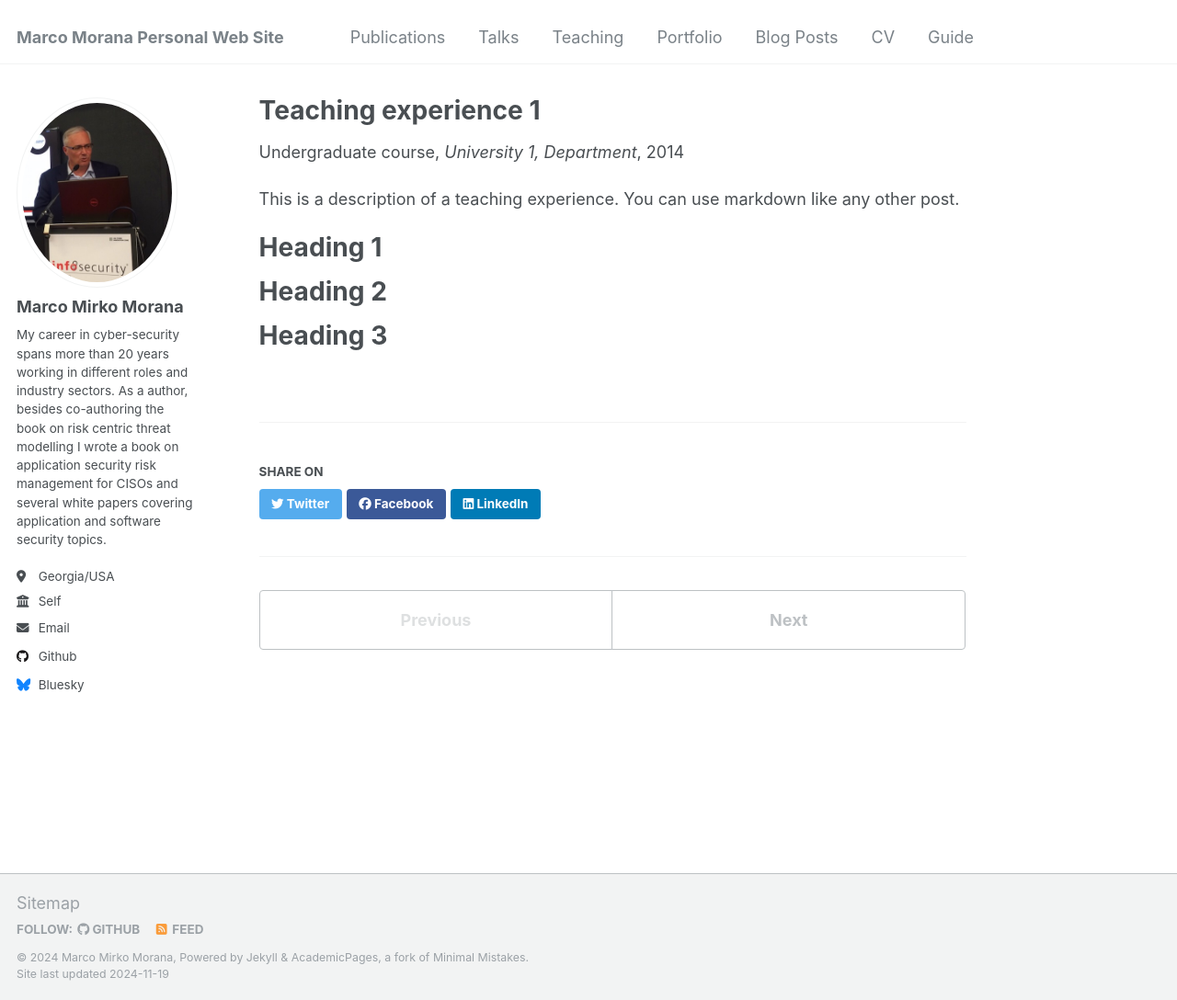
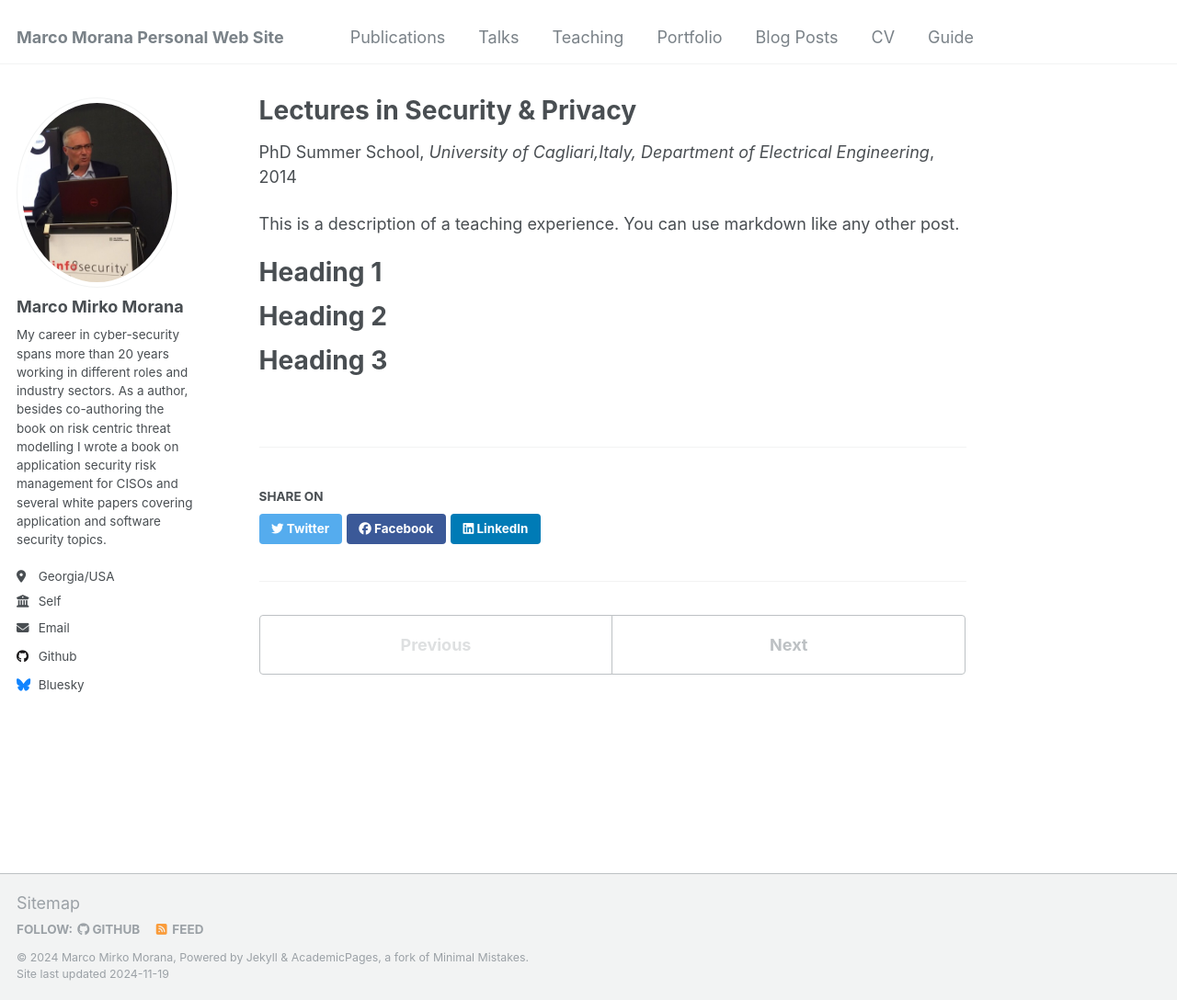
Before and after one commit to mmorana1/marcom, a Jekyll site: the page built from _teaching/2014-spring-teaching-1.md, in a window 1280 px wide and 1088 px high. Shown: the whole window at 92% size. Built offline with Jekyll 4.4.1, drawn with Linux system fonts in a browser that asks for light colours.

Commit message:
Update 2014-spring-teaching-1.md

```diff
--- a/_teaching/2014-spring-teaching-1.md
+++ b/_teaching/2014-spring-teaching-1.md
@@ -1,9 +1,9 @@
 ---
-title: "Teaching experience 1"
+title: "Lectures in Security & Privacy"
 collection: teaching
-type: "Undergraduate course"
+type: "PhD Summer School"
 permalink: /teaching/2014-spring-teaching-1
-venue: "University 1, Department"
+venue: "University of Cagliari,Italy, Department of Electrical Engineering"
 date: 2014-01-01
 location: "City, Country"
 ---
```
